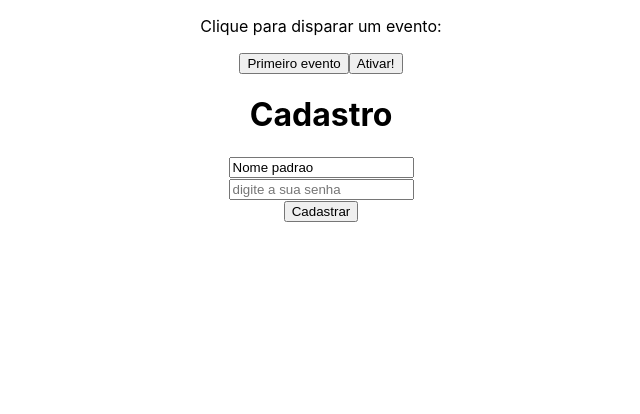
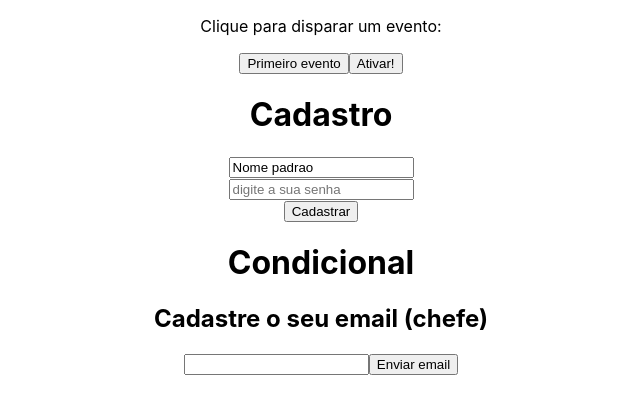
Before and after one commit to andersonssh/learning-react, a React (Create React App) app in the folder react/02 - parte 2/projeto2/: page / in a window 1280 px wide. Shown: the top 414 px of the page, without its empty margins (319-959 px from the left). Built offline with nearby package versions, Linux system fonts and the light colour scheme.

Commit message:
Adiciona testes de condicionais e estilos em react

```diff
--- a/react/02 - parte 2/projeto2/src/App.js
+++ b/react/02 - parte 2/projeto2/src/App.js
@@ -2,12 +2,15 @@ import logo from './logo.svg';
 import './App.css';
 import Evento from './components/Evento';
 import Form from './components/Form'
+import Condicional from './components/Condicional';
 
 function App() {
   return (
    <div className="App">
      <Evento numero="1"/>
      <Form />
+     <h1>Condicional</h1>
+     <Condicional />
    </div>
   );
 }
--- /dev/null
+++ b/react/02 - parte 2/projeto2/src/components/Condicional.js
@@ -0,0 +1,45 @@
+import {useState} from 'react'
+function Condicional(){
+const [email, setEmail] = useState()
+const [userEmail, setUserEmail] = useState()
+
+    function enviarEmail(e){
+        e.preventDefault()
+        console.log('Testandooo')
+        setUserEmail(email)
+        console.log(userEmail)
+    }
+    function limparEmail(){
+        setUserEmail('josafa')
+    }
+    var style = {
+        color: 'white',
+        padding: '10px',
+        background: 'black'
+    }
+
+    return (
+        <div>
+            <h2>Cadastre o seu email (chefe)</h2>
+            <form action="">
+                <input type="email" onChange={(e) => setEmail(e.target.value)} />
+                <button onClick={enviarEmail} type="submit">Enviar email</button>
+            </form>
+            { /**userEmail &&... cria o conteudo apos && caso userEmail seja true...
+             * no aso, basta ter conteudo para ser true! */ }
+             {/**no caso atual, somente será true se o useEmail conter o valor 'chefe' */}
+            {userEmail == 'chefe' && (
+                <div>
+                    <p>O e-mail do usuário é: {userEmail} </p>
+                    <button onClick={limparEmail}>Limpar email</button>
+                </div>
+            )}
+
+            {userEmail == 'josafa' && (
+                <div><p style={style}>Devido a um evento JS o userEmail agora é: {userEmail} </p></div>
+            )}
+        </div>
+    )
+}
+
+export default Condicional
```
